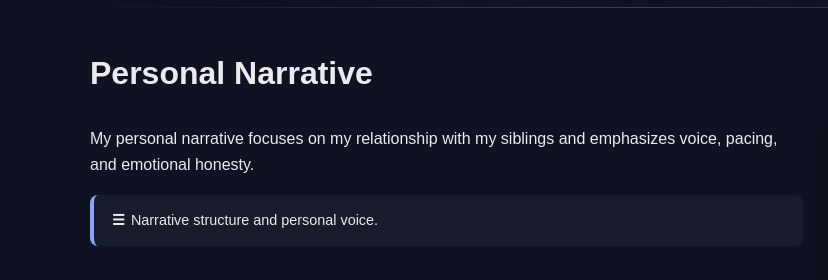
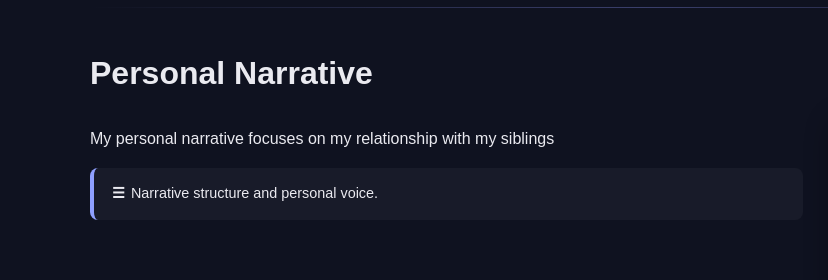
Before and after one commit to WhiteLiquorice/Portfolio, a plain HTML site: page index.html in a window 1280 px wide. Shown: the part 5800-6080 px from the top of the page, 0-828 px from the left. Drawn offline with Linux system fonts and the light colour scheme.

Commit message:
Add files via upload

```diff
--- a/index.html
+++ b/index.html
@@ -267,8 +267,7 @@
       <div class="section-grid">
         <div class="section-text">
           <p>
-            My personal narrative focuses on my relationship with my siblings and
-            emphasizes voice, pacing, and emotional honesty.
+            My personal narrative focuses on my relationship with my siblings
           </p>
           <div class="mini-visual"><span class="icon">☰</span>Narrative structure and personal voice.</div>
         </div>
```
